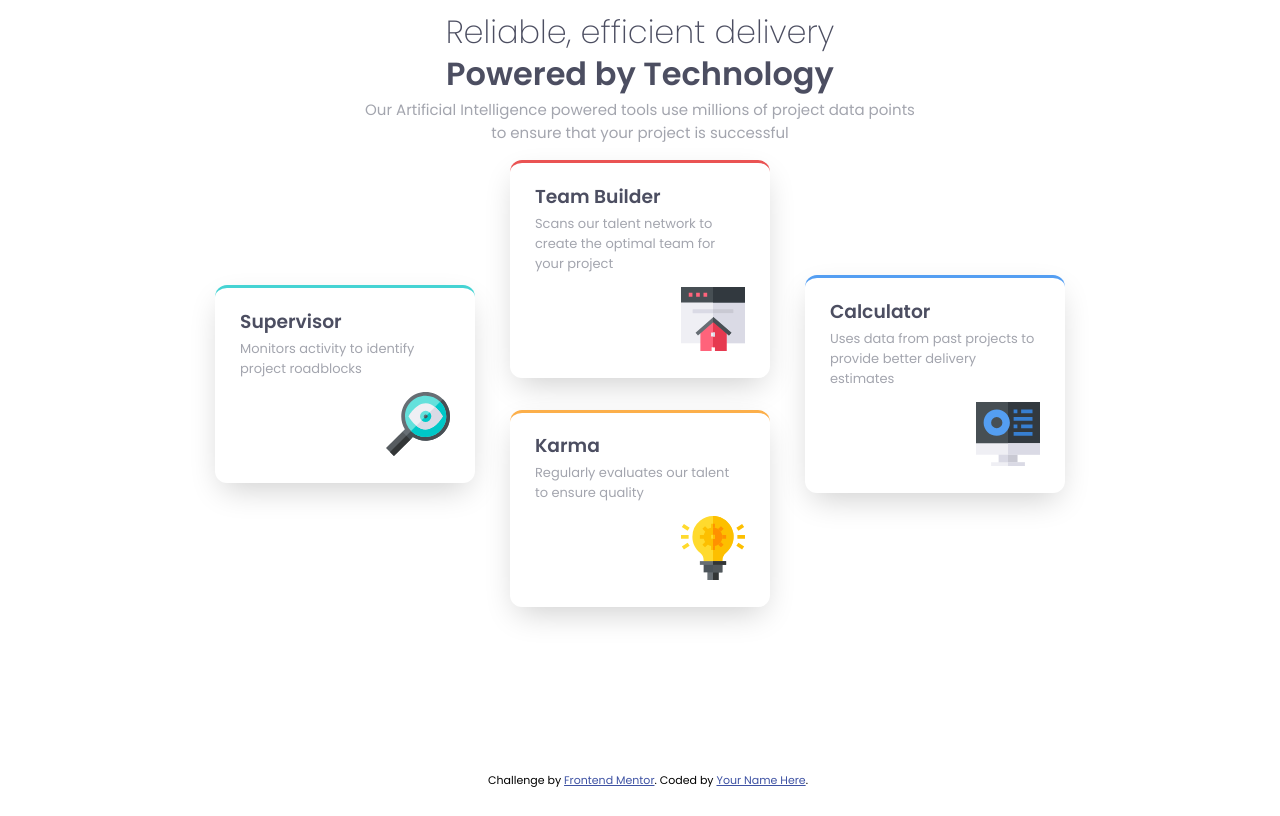
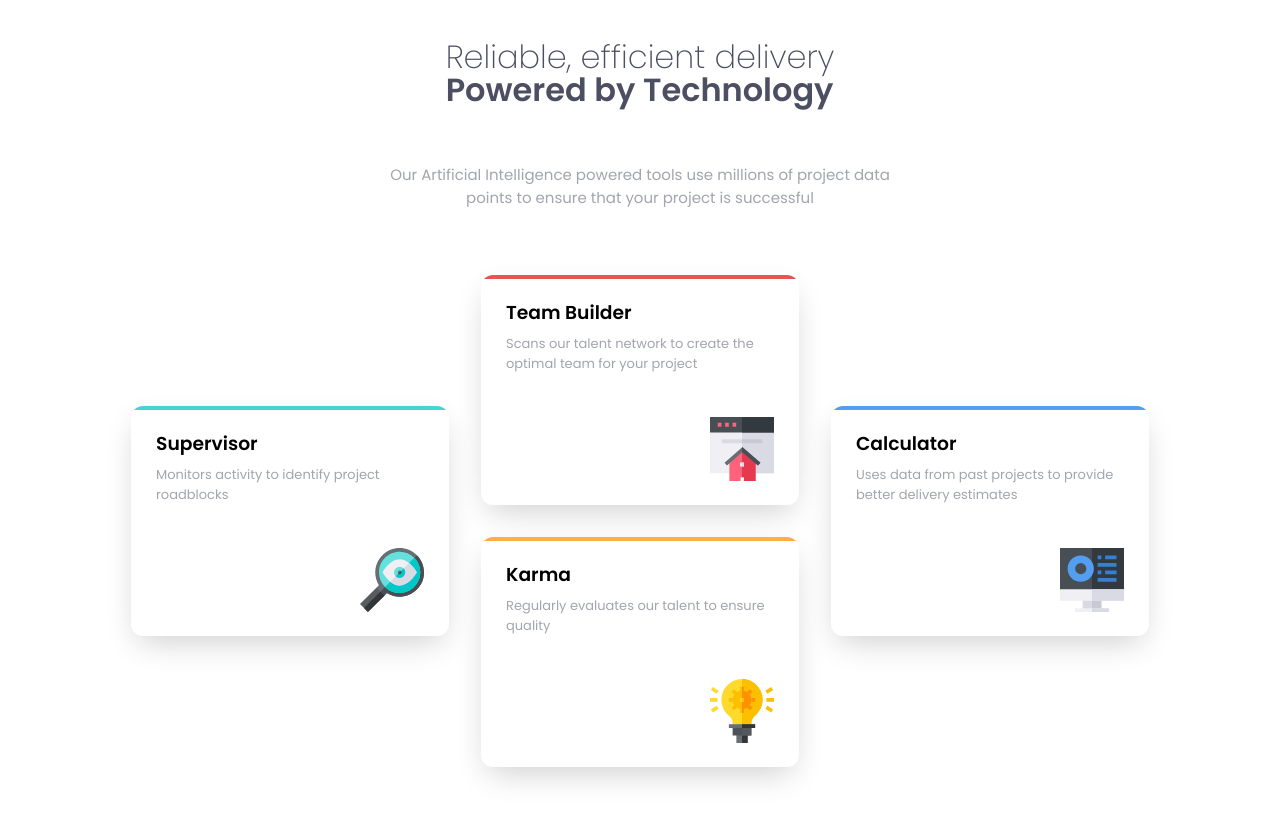
Before and after one commit to jcherven/four-card-feature-section, a plain HTML site: page index.html in a window 1280 px wide. Drawn offline with Linux system fonts and the light colour scheme.

Commit message:
Completes desktop layout

```diff
--- a/index.html
+++ b/index.html
@@ -1,21 +1,14 @@
 <!DOCTYPE html>
 <html lang="en">
+
 <head>
   <meta charset="UTF-8" />
   <meta name="viewport" content="width=device-width, initial-scale=1.0" />
   <!-- displays site properly based on user's device -->
 
-    <link
-      rel="icon"
-      type="image/png"
-      sizes="32x32"
-      href="./images/favicon-32x32.png"
-    />
+  <link rel="icon" type="image/png" sizes="32x32" href="./images/favicon-32x32.png" />
 
-    <link
-      href="https://fonts.googleapis.com/css?family=Poppins:200,400,600&display=swap"
-      rel="stylesheet"
-    />
+  <link href="https://fonts.googleapis.com/css?family=Poppins:200,400,600&display=swap" rel="stylesheet" />
   <link rel="stylesheet" href="./style.css" />
 
   <title>Frontend Mentor | Four card feature section</title>
@@ -24,19 +17,20 @@
 <body>
   <div class="container">
     <div class="title-text-wrapper">
-        <div class="title-text-primary">
       <span class="title-primary">Reliable, efficient delivery</span>
       <span class="title-secondary">Powered by Technology</span>
     </div>
+
     <span class="text-body">
       Our Artificial Intelligence powered tools use millions of project data
       points to ensure that your project is successful
     </span>
-      </div>
 
     <div class="cards-container">
-        <div class="cards-col1">
-          <div class="card" id="card-west">
+      <div class="cards-col">
+        <div class="card">
+          <div class="colorbar" id="cyan"></div>
+          <div class="card-content">
             <h3 class="card-title">
               Supervisor
             </h3>
@@ -48,9 +42,12 @@
             </div>
           </div>
         </div>
+      </div>
 
-        <div class="cards-col2">
-          <div class="card" id="card-north">
+      <div class="cards-col">
+        <div class="card">
+          <div class="colorbar" id="red"></div>
+          <div class="card-content">
             <h3 class="card-title">
               Team Builder
             </h3>
@@ -62,8 +59,11 @@
               <img src="./images/icon-team-builder.svg" alt="" />
             </div>
           </div>
+        </div>
 
-          <div class="card" id="card-south">
+        <div class="card">
+          <div class="colorbar" id="orange"></div>
+          <div class="card-content">
             <h3 class="card-title">
               Karma
             </h3>
@@ -75,9 +75,12 @@
             </div>
           </div>
         </div>
+      </div>
 
-        <div class="cards-col3">
-          <div class="card" id="card-east">
+      <div class="cards-col">
+        <div class="card">
+          <div class="colorbar" id="blue"></div>
+          <div class="card-content">
             <h3 class="card-title">
               Calculator
             </h3>
@@ -91,14 +94,7 @@
         </div>
       </div>
     </div>
+  </div>
+</body>
 
-    <footer>
-      <p class="attribution">
-        Challenge by
-        <a href="https://www.frontendmentor.io?ref=challenge" target="_blank"
-          >Frontend Mentor</a
-        >. Coded by <a href="#">Your Name Here</a>.
-      </p>
-    </footer>
-  </body>
-</html>
+</html
--- a/style.css
+++ b/style.css
@@ -1,38 +1,3 @@
-/* # Front-end Style Guide */
-
-/* ## Layout */
-
-/* The designs were created to the following widths: */
-
-/* - Mobile: 375px */
-/* - Desktop: 1440px */
-
-/* ## Colors */
-
-/* ### Primary */
-
-/* - Red: hsl(0, 78%, 62%) */
-/* - Cyan: hsl(180, 62%, 55%) */
-/* - Orange: hsl(34, 97%, 64%) */
-/* - Blue: hsl(212, 86%, 64%) */
-
-/* ### Neutral */
-
-/* - Very Dark Blue: hsl(234, 12%, 34%) */
-/* - Grayish Blue: hsl(229, 6%, 66%) */
-/* - Very Light Gray: hsl(0, 0%, 98%) */
-
-/* ## Typography */
-
-/* ### Body Copy */
-
-/* - Font size: 15px */
-
-/* ### Fonts */
-
-/* - Family: [Poppins](https://fonts.google.com/specimen/Poppins) */
-/* - Weights: 200, 400, 600 */
-
 body {
   font-family: 'Poppins', sans-serif;
 }
@@ -40,51 +5,46 @@ body {
 .container {
   display: flex;
   flex-direction: column;
-  align-content: space-around;
-  justify-content: space-around;
+  height: 100vh;
+  max-height: 800px;
+}
+
+.title-text-wrapper {
+  display: flex;
+  flex-direction: column;
   margin: auto;
 }
 
-.title-text-wrapper {
-}
-
 .title-primary {
-  display: block;
   font-weight: 200;
   color: hsl(234, 12%, 34%);
-  text-align: center;
   font-size: 32px;
-  margin-bottom: 0px;
 }
 
 .title-secondary {
-  display: block;
   font-weight: 600;
   color: hsl(234, 12%, 34%);
-  text-align: center;
   font-size: 32px;
-  margin-top: -6px;
+  margin-top: -15px;
 }
 
 .text-body {
-  display: block;
   text-align: center;
   color: hsl(229, 6%, 66%);
   font-size: 15px;
   font-weight: 400;
-  max-width: 45%;
+  max-width: 500px;
   margin: auto;
 }
 
 .cards-container {
   margin: auto;
   display: flex;
-  flex-direction: row;
-  max-width: 70%;
+  max-width: 1100px;
 }
 
-.cards-container > div {
-  width: 33%;
+.cards-col {
+  width: 350px;
   margin: auto;
   display: flex;
   flex-direction: column;
@@ -92,41 +52,50 @@ body {
   justify-content: center;
 }
 
-.cards-container > div > .card {
+.card {
   display: flex;
   flex-direction: column;
+  align-items: center;
+  height: 220px;
   margin: 16px;
-  padding-left: 25px;
-  padding-right: 25px;
-  padding-bottom: 20px;
+  padding: 0 25px 10px 25px;
   box-shadow: 0px 12px 32px -7px rgba(0, 0, 0, 0.2);
-  border: 0px solid #000000;
   border-radius: 12px;
+  overflow: hidden;
 }
 
-#card-north {
-  border-top: 3px solid hsl(0, 78%, 62%);
+.card-content {
+  display: flex;
+  flex-direction: column;
 }
 
-#card-west {
-  border-top: 3px solid hsl(180, 62%, 55%);
+.colorbar {
+  height: 4px;
+  width: 320px;
 }
 
-#card-east {
-  border-top: 3px solid hsl(212, 86%, 64%);
+#cyan {
+  background: hsl(180, 62%, 55%);
 }
 
-#card-south {
-  border-top: 3px solid hsl(34, 97%, 64%);
+#red {
+  background: hsl(0, 78%, 62%);
+}
+
+#orange {
+  background: hsl(34, 97%, 64%);
+}
+
+#blue {
+  background: hsl(212, 86%, 64%);
 }
 
 .card-title {
-  font-weight: 600;
-  color: hsl(234, 12%, 34%);
-  margin-bottom: -10px;
+  align-self: flex-start;
 }
 
 .card-text {
+  margin-top: -12px;
   color: hsl(229, 6%, 66%);
   font-weight: 400;
   font-size: 13px;
@@ -134,20 +103,5 @@ body {
 
 .card-image {
   align-self: flex-end;
+  margin-top: 30px;
 }
-
-footer {
-  position: fixed;
-  bottom: 0;
-  width: 100%;
-  text-align: center;
-}
-
-.attribution {
-  font-size: 11px;
-  text-align: center;
-}
-
-.attribution a {
-  color: hsl(228, 45%, 44%);
-}
```
Lines whose indentation alone changed are shown as unchanged.
